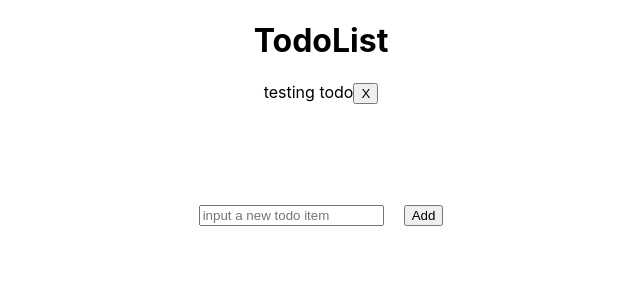
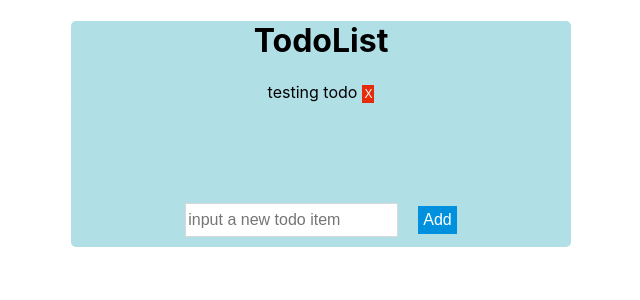
Before and after one commit to kudoyuto/todoList, a React (Create React App) app: page / in a window 1280 px wide. Shown: the top 300 px of the page, without its empty margins (319-959 px from the left). Built offline with nearby package versions, Linux system fonts and the light colour scheme.

Commit message:
[todoList][Yuto]chore: added design for my todoList

```diff
--- a/src/features/styles/TodoForm.css
+++ b/src/features/styles/TodoForm.css
@@ -4,4 +4,24 @@
 }
 .button {
     margin-left: 20px;
+
+    background-color: #0091de;
+    border: none;
+    color: white;
+    padding: 5px;
+    text-align: center;
+    text-decoration: none;
+    display: inline-block;
+    font-size: 16px;
 }
+input[type=text] {
+    margin-bottom: 10px;
+    height: 30px;
+    position: relative;
+    left: 0;
+    outline: none;
+    border: 1px solid #cdcdcd;
+    border-color: rgba(0, 0, 0, .15);
+    background-color: white;
+    font-size: 16px;
+  }
--- a/src/features/styles/TodoItem.css
+++ b/src/features/styles/TodoItem.css
@@ -2,3 +2,14 @@
     color: gray;
     text-decoration:line-through;
 }
+.delete {
+    margin-left: 5px;
+    background-color: hsl(9, 92%, 47%);
+    border: none;
+    color: white;
+    padding: 2px;
+    text-align: center;
+    text-decoration: none;
+    display: inline-block;
+    font-size: 12px;
+}
--- /dev/null
+++ b/src/features/styles/TodoList.css
@@ -0,0 +1,7 @@
+.TodoList {
+    background-color: powderblue;
+    max-width: 500px;
+    margin: auto;
+
+    border-radius: 5px;
+}
--- a/src/features/todos/components/TodoItem.js
+++ b/src/features/todos/components/TodoItem.js
@@ -3,6 +3,7 @@ import { useSelector, useDispatch } from 'react-redux'
 
 import { selectTodoById, ToggleTodo, RemoveTodo} from "../reducers/todosSlice"
 import "../../styles/TodoItem.css"
+
 function TodoItem(props) {
 
 
@@ -18,10 +19,10 @@ function TodoItem(props) {
 
     const todoStatus = todo.done ? "done": "";
     return (
-        <div className="">
+        <div className="TodoList">
 
             <span className={`TodoItem-todo ${todoStatus}`} onClick={handleClick}>{todo.text}</span>
-            <button onClick={handleDelete}>X</button>
+            <button className="delete"onClick={handleDelete}>X</button>
         </div>
     )
 }
--- a/src/features/todos/components/TodoList.js
+++ b/src/features/todos/components/TodoList.js
@@ -1,11 +1,12 @@
 import React from 'react'
 import TodoGroup from './TodoGroup'
 import TodoForm from './TodoForm'
+import "../../styles/TodoList.css"
 
 
 function TodoList() {
     return (
-        <div>
+        <div className="TodoList">
             <h1>TodoList</h1>
             <TodoGroup />
             <TodoForm />
```
